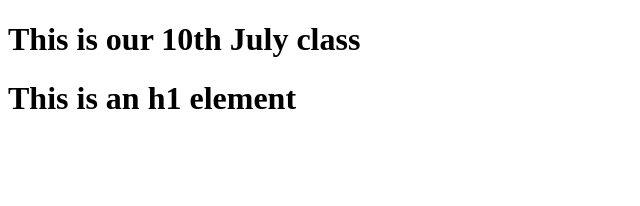
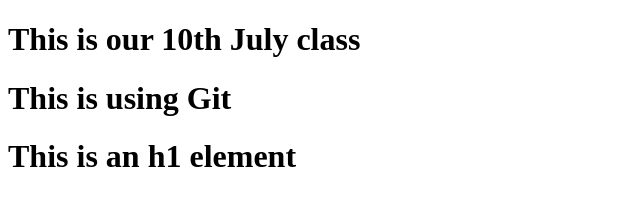
Before and after one commit to Syedmasood-git/Frontend-1, a plain HTML site: page 10july.html in a window 1280 px wide. Shown: the whole page, without its empty margins (0-640 px from the left). Drawn offline with Linux system fonts and the light colour scheme.

Commit message:
text is changed

```diff
--- a/10july.html
+++ b/10july.html
@@ -7,7 +7,7 @@
 </head>
 <body>
     <h1>This is our 10th July class</h1>
-    <h1></h1>
+    <h1>This is using Git</h1>
     <!--this is an h1 tag tags define syntax -->
     <h1>This is an h1 element</h1>
     <!--This is an h1 element   contains contents-->
```
